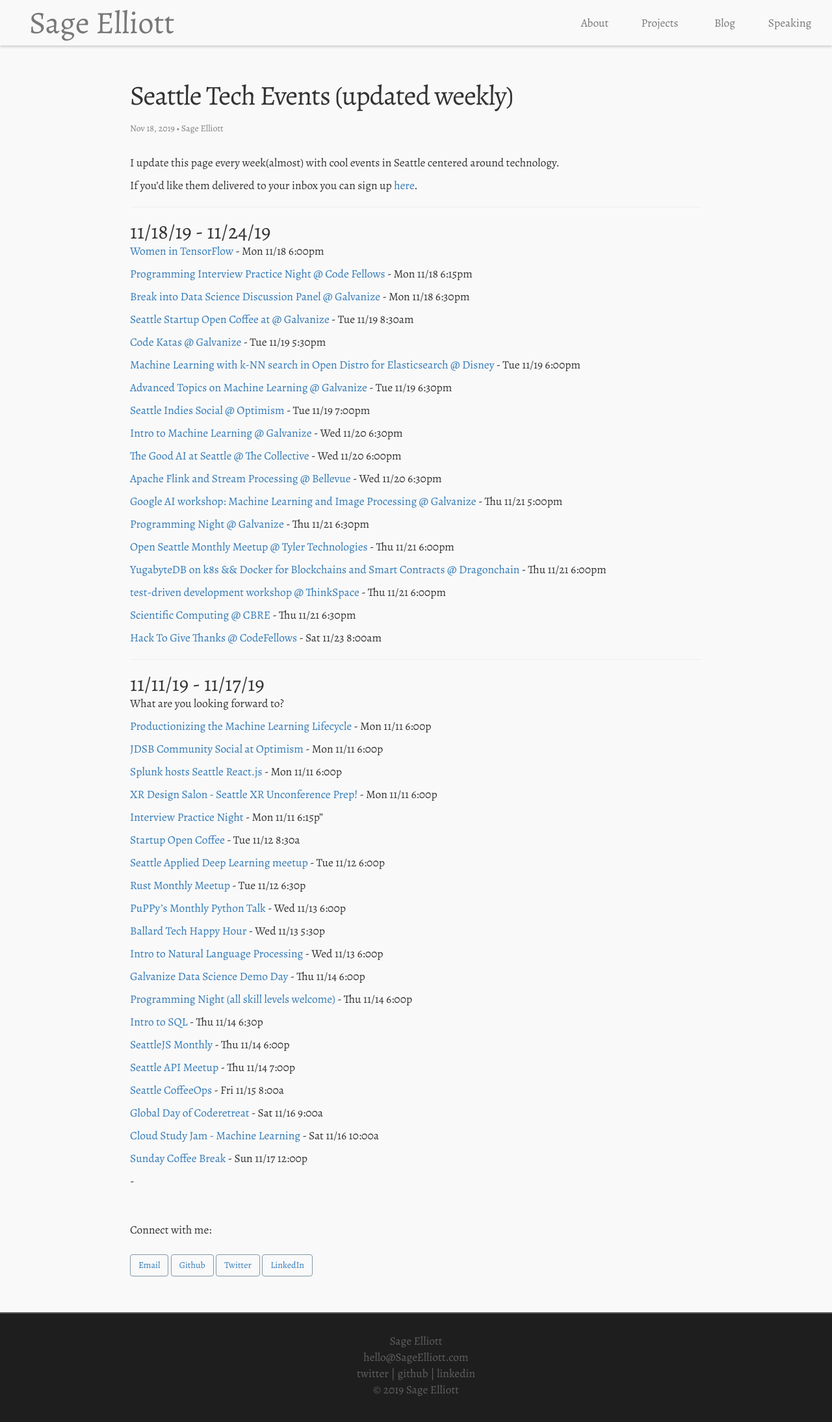
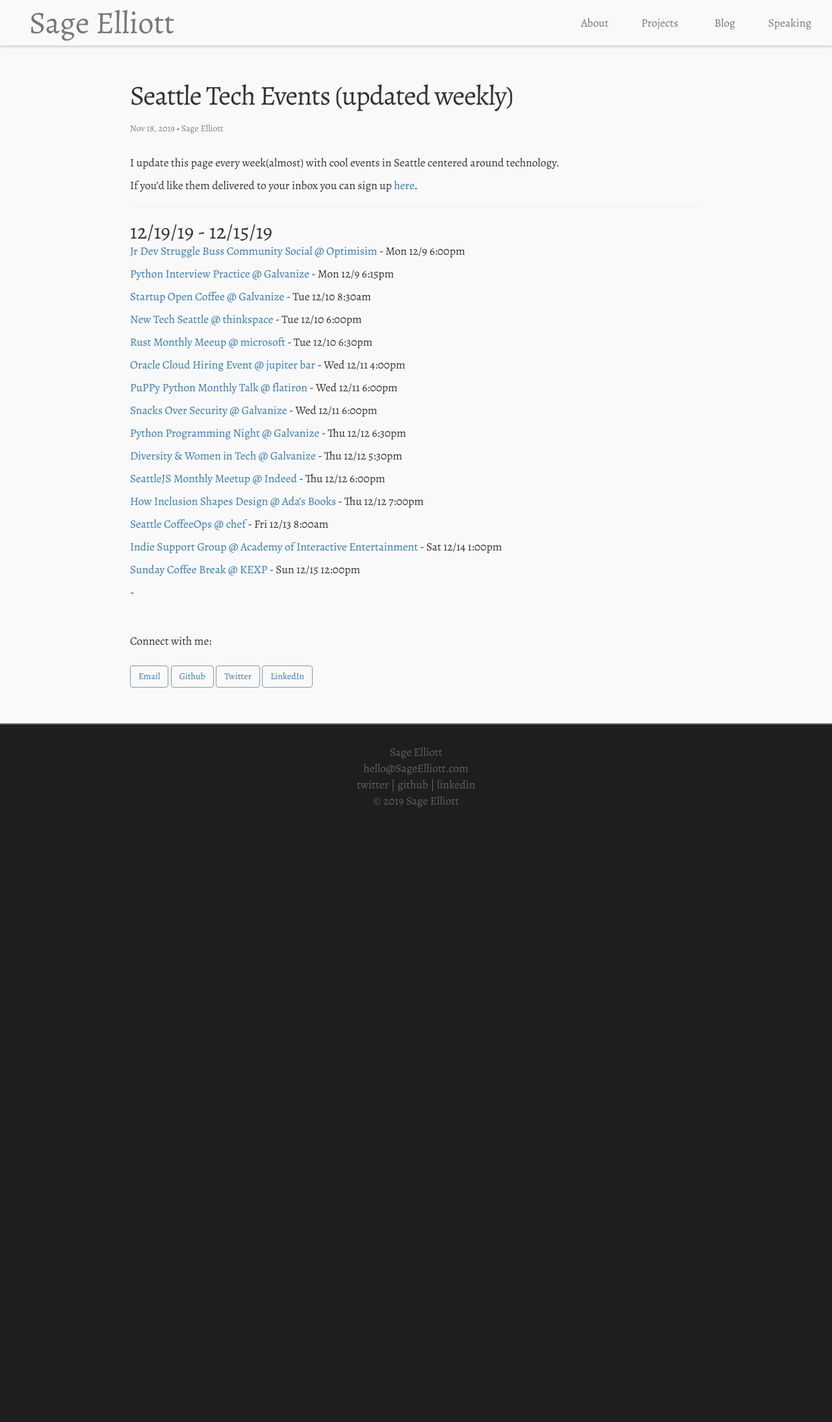
Before and after one commit to sagecodes/sage-blog, a Jekyll site: the page built from _posts/blog/event-posts/2019-8-26-meetups.markdown, in a window 1280 px wide. Shown: the top 2188 px of the page at 65% size. Built offline with Jekyll 4.4.1, drawn with Linux system fonts in a browser that asks for light colours; nearby versions of some CDN libraries; some web fonts are replaced.

Commit message:
Add this weeks events

```diff
--- a/_posts/blog/event-posts/2019-8-26-meetups.markdown
+++ b/_posts/blog/event-posts/2019-8-26-meetups.markdown
@@ -15,89 +15,34 @@
 
 -------
 
-## 11/18/19 - 11/24/19
+## 12/19/19 - 12/15/19
 
-[Women in TensorFlow](http://bit.ly/2CSN8FF) - Mon 11/18 6:00pm
+[Jr Dev Struggle Buss Community Social @ Optimisim](http://bit.ly/2riRd45) - Mon 12/9 6:00pm
 
-[Programming Interview Practice Night @ Code Fellows](http://bit.ly/2NVGoNE) - Mon 11/18 6:15pm
+[Python Interview Practice @ Galvanize](http://bit.ly/2E3pPd6) - Mon 12/9 6:15pm
 
-[Break into Data Science Discussion Panel @ Galvanize](http://bit.ly/2KyTluZ) - Mon 11/18 6:30pm
+[Startup Open Coffee @ Galvanize](http://bit.ly/2sfSrwP) - Tue 12/10 8:30am
 
-[Seattle Startup Open Coffee at @ Galvanize](http://bit.ly/2QrjUWF) - Tue 11/19 8:30am
+[New Tech Seattle @ thinkspace](http://bit.ly/346jV5x) - Tue 12/10 6:00pm
 
-[Code Katas @ Galvanize](http://bit.ly/37re79E) - Tue 11/19 5:30pm
+[Rust Monthly Meeup @ microsoft](http://bit.ly/2RGYftU) - Tue 12/10 6:30pm
 
-[Machine Learning with k-NN search in Open Distro for Elasticsearch @ Disney](http://bit.ly/2NZO4P9) - Tue 11/19 6:00pm
+[Oracle Cloud Hiring Event @ jupiter bar](http://bit.ly/2P4z2bd) - Wed 12/11 4:00pm
 
-[Advanced Topics on Machine Learning @ Galvanize](http://bit.ly/2Osghx7) - Tue 11/19 6:30pm
+[PuPPy Python Monthly Talk @ flatiron](http://bit.ly/2RBOKwq) - Wed 12/11 6:00pm
 
-[Seattle Indies Social @ Optimism](http://bit.ly/2qr5FpZ) - Tue 11/19 7:00pm
+[Snacks Over Security @ Galvanize](http://bit.ly/343E0cF) - Wed 12/11 6:00pm
 
-[Intro to Machine Learning @ Galvanize](http://bit.ly/2CWd9nC) - Wed 11/20 6:30pm
+[Python Programming Night @ Galvanize](http://bit.ly/38oyy7C) - Thu 12/12 6:30pm
 
-[The Good AI at Seattle @ The Collective](http://bit.ly/331sJJg) - Wed 11/20 6:00pm
+[Diversity & Women in Tech @ Galvanize](http://bit.ly/2s8a9Cy) - Thu 12/12 5:30pm
 
-[Apache Flink and Stream Processing @ Bellevue](http://bit.ly/2qfWHMx) - Wed 11/20 6:30pm
+[SeattleJS Monthly Meetup @ Indeed](http://bit.ly/35bQNeA) - Thu 12/12 6:00pm
 
-[Google AI workshop: Machine Learning and Image Processing @ Galvanize](http://bit.ly/32Vy9Fx) - Thu 11/21 5:00pm
+[How Inclusion Shapes Design @ Ada's Books](http://bit.ly/36lwtqW) - Thu 12/12 7:00pm
 
-[Programming Night @ Galvanize](http://bit.ly/2r0tPrB) - Thu 11/21 6:30pm
+[Seattle CoffeeOps @ chef](http://bit.ly/38mPawn) - Fri 12/13 8:00am
 
-[Open Seattle Monthly Meetup @ Tyler Technologies](http://bit.ly/32Z7kjY) - Thu 11/21 6:00pm
+[Indie Support Group @ Academy of Interactive Entertainment](http://bit.ly/2s9pXoI) - Sat 12/14 1:00pm
 
-[YugabyteDB on k8s && Docker for Blockchains and Smart Contracts @ Dragonchain](http://bit.ly/2Xn6iNA) - Thu 11/21 6:00pm
-
-[test-driven development workshop @ ThinkSpace](http://bit.ly/2KxQKBm) - Thu 11/21 6:00pm
-
-[Scientific Computing @ CBRE](http://bit.ly/2O0MgoZ) - Thu 11/21 6:30pm
-
-[Hack To Give Thanks @ CodeFellows](http://bit.ly/35f6VeC) - Sat 11/23 8:00am
-
-
-
--------------------------------------------------------
-
-## 11/11/19 - 11/17/19
-
-What are you looking forward to?
-
-
-[Productionizing the Machine Learning Lifecycle](http://bit.ly/36SK7Db) - Mon 11/11 6:00p
-
-[JDSB Community Social at Optimism](http://bit.ly/32DZmg2) - Mon 11/11 6:00p
-
-[Splunk hosts Seattle React.js](http://bit.ly/2O0SQKP) - Mon 11/11 6:00p
-
-[XR Design Salon - Seattle XR Unconference Prep!](http://bit.ly/2CCuqSw) - Mon 11/11 6:00p
-
-[Interview Practice Night](http://bit.ly/2p813o9) - Mon 11/11 6:15p"
-
-[Startup Open Coffee](http://bit.ly/2qHCTBv) - Tue 11/12 8:30a
-
-[Seattle Applied Deep Learning meetup](http://bit.ly/34PFpUN) - Tue 11/12 6:00p
-
-[Rust Monthly Meetup](http://bit.ly/36QSI9D) - Tue 11/12 6:30p
-
-[PuPPy's Monthly Python Talk](http://bit.ly/33HiWt2) - Wed 11/13 6:00p
-
-[Ballard Tech Happy Hour](http://bit.ly/2NEDJrq) - Wed 11/13 5:30p
-
-[Intro to Natural Language Processing](http://bit.ly/36NrjVQ) - Wed 11/13 6:00p
-
-[Galvanize Data Science Demo Day](http://bit.ly/2pcyBBI) - Thu 11/14 6:00p
-
-[Programming Night (all skill levels welcome)](http://bit.ly/2qLYgkQ) - Thu 11/14 6:00p
-
-[Intro to SQL](http://bit.ly/2KdcWAx) - Thu 11/14 6:30p
-
-[SeattleJS Monthly ](http://bit.ly/2rrIvQv) - Thu 11/14 6:00p
-
-[Seattle API Meetup](http://bit.ly/2rz7GAQ) - Thu 11/14 7:00p
-
-[Seattle CoffeeOps](http://bit.ly/2X4HQAh) - Fri 11/15 8:00a
-
-[Global Day of Coderetreat](http://bit.ly/2O0aKxs) - Sat 11/16 9:00a
-
-[Cloud Study Jam - Machine Learning](http://bit.ly/2X5RsLc) - Sat 11/16 10:00a
-
-[Sunday Coffee Break](http://bit.ly/2NCSmvx) - Sun 11/17 12:00p
+[Sunday Coffee Break @ KEXP](http://bit.ly/2YuxJ8L) - Sun 12/15 12:00pm
```
